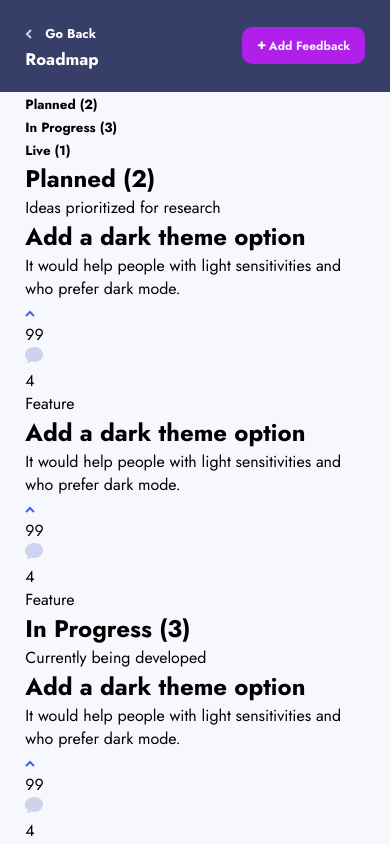
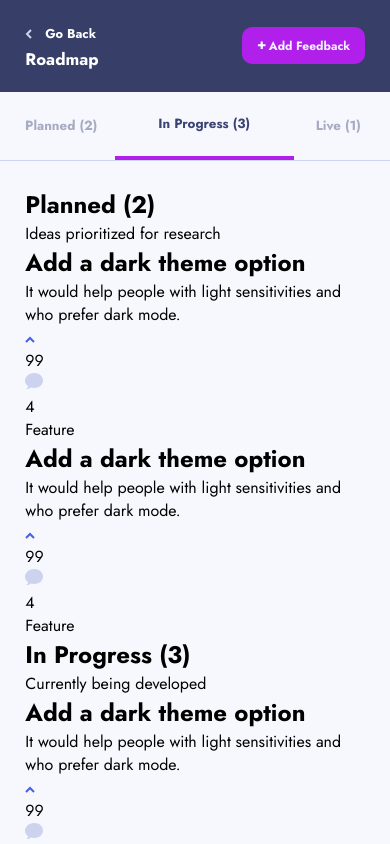
Before and after one commit to Victor-Nyagudi/product-feedback-app-react, a React (Create React App) app: page / in a window 390 px wide. Shown: the top 844 px of the page. Built offline with nearby package versions, Linux system fonts and the light colour scheme.

Commit message:
Style mobile navbar RoadmapPage

```diff
--- a/src/components/pages/roadmap-page/RoadmapMain.js
+++ b/src/components/pages/roadmap-page/RoadmapMain.js
@@ -4,12 +4,6 @@ import RoadmapMobileNavbar from "./RoadmapMobileNavbar";
 function RoadmapMain({ isMobileScreen }) {
     return (
         <main className="roadmap__main container">
-            {
-                isMobileScreen &&
-
-                <RoadmapMobileNavbar />
-            }
-
             <RoadmapCategory
                 title={ 'Planned' }
                 explanation={ 'Ideas prioritized for research' }
--- a/src/components/pages/roadmap-page/RoadmapMobileNavItem.js
+++ b/src/components/pages/roadmap-page/RoadmapMobileNavItem.js
@@ -1,6 +1,6 @@
-function RoadmapMobileNavItem({ text, totalFeedbackItems }) {
+function RoadmapMobileNavItem({ text, totalFeedbackItems, isActive = false}) {
     return (
-        <li className="roadmap__mobile-nav-item">
+        <li className={ isActive ? 'roadmap__mobile-nav-item--active' : 'roadmap__mobile-nav-item' }>
             <button className="roadmap__mobile-nav-button button">
                 { text } <span className="roadmap__total-feedback-items">({ totalFeedbackItems })</span>
             </button>
--- a/src/components/pages/roadmap-page/RoadmapMobileNavbar.js
+++ b/src/components/pages/roadmap-page/RoadmapMobileNavbar.js
@@ -2,7 +2,8 @@ import RoadmapMobileNavItem from "./RoadmapMobileNavItem";
 
 function RoadmapMobileNavbar() {
     return (
-      <ul className="roadmap__mobile-navbar">
+      <nav className="roadmap__mobile-navbar">
+        <ul className="roadmap__mobile-nav-items container">
           <RoadmapMobileNavItem
             text={ 'Planned' }
             totalFeedbackItems={ '2' }
@@ -11,6 +12,7 @@ function RoadmapMobileNavbar() {
           <RoadmapMobileNavItem
             text={ 'In Progress' }
             totalFeedbackItems={ '3' }
+            isActive={ true }
           />
 
           <RoadmapMobileNavItem
@@ -18,6 +20,8 @@ function RoadmapMobileNavbar() {
             totalFeedbackItems={ '1' }
           />
         </ul>
+      </nav>
+
     );
 }
 
--- a/src/components/pages/roadmap-page/RoadmapPage.js
+++ b/src/components/pages/roadmap-page/RoadmapPage.js
@@ -1,10 +1,18 @@
 import RoadmapHeader from "./RoadmapHeader";
 import RoadmapMain from "./RoadmapMain";
+import RoadmapMobileNavbar from "./RoadmapMobileNavbar";
 
 function RoadMapPage({ sharedProps }) {
     return (
         <div className="roadmap">
             <RoadmapHeader />
+
+            {
+                sharedProps.isMobileScreen &&
+
+                <RoadmapMobileNavbar />
+            }
+
             <RoadmapMain isMobileScreen={ sharedProps.isMobileScreen } />
         </div>
     );
--- a/src/css/main.css
+++ b/src/css/main.css
@@ -528,7 +528,7 @@ a {
 }
 
 .feedback-detail__comment:not(:last-child), .feedback-detail__comment--reply:not(:last-child) {
-  border-bottom: 1px solid #d0d5ee;
+  border-bottom: 1px solid #ced3ed;
   padding-bottom: 1.5em;
   margin-bottom: 1.5em;
 }
@@ -665,15 +665,89 @@ a {
   margin-bottom: .5em;
 }
 
+.roadmap__header .go-back__primary-button {
+  font-size: .8rem;
+  color: white;
+}
+
 .roadmap__header-title {
   font-size: 1.05rem;
   line-height: 1;
   color: white;
 }
 
-.roadmap__header .go-back__primary-button {
-  font-size: .8rem;
-  color: white;
+.roadmap__mobile-navbar {
+  border-bottom: 1px solid #ced3ed;
+  padding-right: .25em;
+  margin-bottom: 1.65em;
+}
+
+.roadmap__mobile-nav-items {
+  display: -webkit-box;
+  display: -ms-flexbox;
+  display: flex;
+  -webkit-box-align: center;
+      -ms-flex-align: center;
+          align-items: center;
+  -webkit-box-pack: justify;
+      -ms-flex-pack: justify;
+          justify-content: space-between;
+}
+
+.roadmap__mobile-nav-item, .roadmap__mobile-nav-item--active {
+  display: -webkit-box;
+  display: -ms-flexbox;
+  display: flex;
+  -webkit-box-orient: vertical;
+  -webkit-box-direction: normal;
+      -ms-flex-direction: column;
+          flex-direction: column;
+  -webkit-box-align: start;
+      -ms-flex-align: start;
+          align-items: flex-start;
+}
+
+.roadmap__mobile-nav-item:first-child, .roadmap__mobile-nav-item--active:first-child {
+  -webkit-box-flex: 1;
+      -ms-flex: 1;
+          flex: 1;
+}
+
+.roadmap__mobile-nav-item:nth-child(2), .roadmap__mobile-nav-item--active:nth-child(2) {
+  -webkit-box-flex: 2;
+      -ms-flex: 2;
+          flex: 2;
+}
+
+.roadmap__mobile-nav-item:last-child, .roadmap__mobile-nav-item--active:last-child {
+  -webkit-box-flex: .75;
+      -ms-flex: .75;
+          flex: .75;
+}
+
+.roadmap__mobile-nav-item:nth-child(2) .roadmap__mobile-nav-button, .roadmap__mobile-nav-item--active:nth-child(2) .roadmap__mobile-nav-button {
+  -ms-flex-item-align: center;
+      -ms-grid-row-align: center;
+      align-self: center;
+}
+
+.roadmap__mobile-nav-item:last-child .roadmap__mobile-nav-button, .roadmap__mobile-nav-item--active:last-child .roadmap__mobile-nav-button {
+  -ms-flex-item-align: end;
+      align-self: flex-end;
+}
+
+.roadmap__mobile-nav-item--active {
+  border-bottom: 4px solid #b11fea;
+}
+
+.roadmap__mobile-nav-item--active .roadmap__mobile-nav-button {
+  color: #3a4373;
+}
+
+.roadmap__mobile-nav-button {
+  display: inline-block;
+  color: #a6aac3;
+  min-height: 64px;
 }
 
 @media (min-width: 425px) {
--- a/src/main.scss
+++ b/src/main.scss
@@ -53,7 +53,8 @@ $colors: (
     'purple-black': hsl(231, 33, 34), // #3A4374
     'grey-purple': hsl(224, 20, 49), // #647196
     'orange': hsl(14, 83, 74), // #F49F85
-    'light-blue': hsl(204, 94, 68) // #62BCFA
+    'light-blue': hsl(204, 94, 68), // #62BCFA
+    'border-bottom-color': hsl(230, 47%, 87%) //#d0d5ee
 );
 
 @function getColor($color) {
@@ -98,13 +99,13 @@ a {
     cursor: pointer;
 }
 
-@mixin flex-space-between {
+@mixin flex-row-space-between {
     display: flex;
     align-items: center;
     justify-content: space-between;
 }
 
-@mixin flex-center {
+@mixin flex-row-center {
     display: flex;
     align-items: center;
     justify-content: center;
@@ -156,7 +157,7 @@ a {
     }
 
     &-header--secondary {
-        @include flex-space-between;
+        @include flex-row-space-between;
         margin-bottom: 2em;
     }
 }
@@ -209,7 +210,7 @@ a {
 
         padding: 1em 0;
 
-        &__content { @include flex-space-between; }
+        &__content { @include flex-row-space-between; }
 
         &__title { font-size: 1.1rem; }
 
@@ -233,7 +234,7 @@ a {
         background-color: getColor('purple-black');
 
         &-content {
-            @include flex-space-between;
+            @include flex-row-space-between;
             padding: .6em 0;
         }
 
@@ -451,7 +452,7 @@ a {
             }
         }
 
-        &__img-container { @include flex-center; }
+        &__img-container { @include flex-row-center; }
 
         &__comments {
             display: flex;
@@ -497,7 +498,7 @@ a {
         grid-template-columns: 2fr 8fr;
 
         &:not(:last-child) {
-            border-bottom: 1px solid #d0d5ee;
+            border-bottom: 1px solid getColor('border-bottom-color');
             padding-bottom: 1.5em;
             margin-bottom: 1.5em;
         }
@@ -520,7 +521,7 @@ a {
             &__header {
                 grid-area: comment-header;
 
-                @include flex-space-between;
+                @include flex-row-space-between;
 
                 height: 100%;
             }
@@ -577,7 +578,7 @@ a {
             }
 
             &__button-container {
-                @include flex-space-between;
+                @include flex-row-space-between;
 
                 padding-top: .25em;
             }
@@ -591,25 +592,67 @@ a {
     padding-bottom: 6em;
 
     &__header {
+        background-color: getColor('dark-purple-black');
+
         &-content {
-            @include flex-space-between;
+            @include flex-row-space-between;
 
             padding: 1.5em 0;
         }
 
         &-link-container { margin-bottom: .5em; }
 
+        & .go-back__primary-button {
+            font-size: .8rem;
+            color: getColor('white');
+        }
+
         &-title {
             font-size: $heading-mobile;
             line-height: 1;
             color: getColor('white');
         }
+    }
 
-        background-color: getColor('dark-purple-black');
+    &__mobile {
+        &-navbar {
+            border-bottom: 1px solid getColor('border-bottom-color');
+            padding-right: .25em;
+            margin-bottom: 1.65em;
+        }
 
-        & .go-back__primary-button {
-            font-size: .8rem;
-            color: getColor('white');
+        &-nav-items { @include flex-row-space-between; }
+
+        &-nav-item {
+            &:first-child { flex: 1; }
+
+            &:nth-child(2)  { flex: 2; }
+
+            &:last-child { flex: .75; }
+
+
+            display: flex;
+            flex-direction: column;
+            align-items: flex-start;
+
+            &:nth-child(2) .roadmap__mobile-nav-button  { align-self: center; }
+
+            &:last-child .roadmap__mobile-nav-button  { align-self: flex-end; }
+
+            &--active {
+                @extend .roadmap__mobile-nav-item;
+
+                border-bottom: 4px solid getColor('purple');
+
+                & .roadmap__mobile-nav-button { color: getColor('purple-black'); }
+            }
+        }
+
+        &-nav-button {
+            display: inline-block;
+            color: #a6aac3;
+
+            min-height: 64px;
         }
     }
 }
@@ -742,7 +785,7 @@ a {
                 padding: $aside-card-padding;
 
                 &__header {
-                    @include flex-space-between;
+                    @include flex-row-space-between;
 
                     margin-bottom: 1.15em;
                 }
@@ -754,7 +797,7 @@ a {
                 }
 
                 &__category {
-                    @include flex-space-between;
+                    @include flex-row-space-between;
 
                     color: getColor('grey-purple');
 
```
Also changed, not shown: 1 other file (tests, documents, lock files or other folders). Lines whose indentation alone changed are shown as unchanged.
